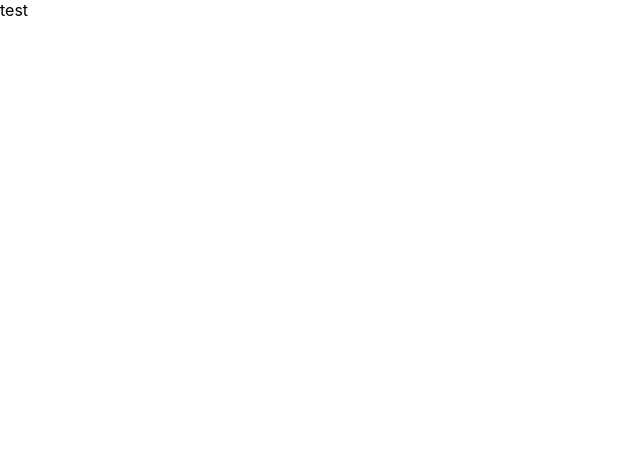
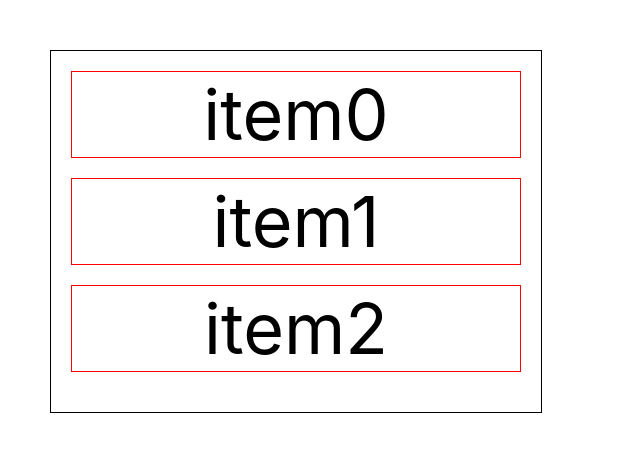
Before and after one commit to ichigobranding/dragdrop, a React (Create React App) app: page / in a window 1280 px wide. Shown: the top 452 px of the page, without its empty margins (0-640 px from the left). Built offline with nearby package versions, Linux system fonts and the light colour scheme.

Commit message:
dragdrop途中

```diff
--- /dev/null
+++ b/src/App.css
@@ -0,0 +1,12 @@
+.dragDropArea{
+ text-align: center;
+ margin: 50px;
+ padding: 20px;
+ width: 450px;
+ border: 1px solid #000;
+}
+.item{
+ margin-bottom:20px;
+ font-size:70px;
+ border: 1px solid red;
+}
--- a/src/App.js
+++ b/src/App.js
@@ -1,7 +1,71 @@
+import { DragDropContext, Draggable, Droppable } from "react-beautiful-dnd";
+import "./App.css";
 function App() {
+  const onDragEnd = (result) => {
+    console.log(result.source.index);
+    console.log(result.destination.index);
+  }
   return (
-    <div>
-  test
+    <div className="dragDropArea">
+      <DragDropContext onDragEnd={onDragEnd}>
+        <Droppable droppableId="droppable">
+          {(provided) => (
+            <div {...provided.droppableProps} ref={provided.innerRef}>
+            <Draggable draggableId="item0" index={0}>
+              {(provided) => (
+                <div
+                  className="item"
+                  ref={provided.innerRef}
+                  {...provided.draggableProps}
+                  {...provided.dragHandleProps}
+                >
+                  item0
+                </div>
+              )}
+            </Draggable>
+            {provided.placeholder}
+            </div>
+          )}
+        </Droppable>
+        <Droppable droppableId="droppable">
+          {(provided) => (
+            <div {...provided.droppableProps} ref={provided.innerRef}>
+            <Draggable draggableId="item1" index={1}>
+              {(provided) => (
+                <div
+                  className="item"
+                  ref={provided.innerRef}
+                  {...provided.draggableProps}
+                  {...provided.dragHandleProps}
+                >
+                  item1
+                </div>
+              )}
+            </Draggable>
+            {provided.placeholder}
+            </div>
+          )}
+        </Droppable>
+        <Droppable droppableId="droppable">
+          {(provided) => (
+            <div {...provided.droppableProps} ref={provided.innerRef}>
+            <Draggable draggableId="item2" index={2}>
+              {(provided) => (
+                <div
+                  className="item"
+                  ref={provided.innerRef}
+                  {...provided.draggableProps}
+                  {...provided.dragHandleProps}
+                >
+                  item2
+                </div>
+              )}
+            </Draggable>
+            {provided.placeholder}
+            </div>
+          )}
+        </Droppable>
+      </DragDropContext>
     </div>
   );
 }
--- a/src/index.js
+++ b/src/index.js
@@ -1,17 +1,11 @@
 import React from 'react';
-import ReactDOM from 'react-dom/client';
+import ReactDOM from 'react-dom';
 import './index.css';
 import App from './App';
-import reportWebVitals from './reportWebVitals';
 
-const root = ReactDOM.createRoot(document.getElementById('root'));
-root.render(
-  <React.StrictMode>
-    <App />
-  </React.StrictMode>
+ReactDOM.render(
+    <React.StrictMode>
+        <App />
+    </React.StrictMode>,
+    document.getElementById('root')
 );
-
-// If you want to start measuring performance in your app, pass a function
-// to log results (for example: reportWebVitals(console.log))
-// or send to an analytics endpoint. Learn more: https://bit.ly/CRA-vitals
-reportWebVitals();
--- a/src/reportWebVitals.js
+++ /dev/null
@@ -1,13 +0,0 @@
-const reportWebVitals = onPerfEntry => {
-  if (onPerfEntry && onPerfEntry instanceof Function) {
-    import('web-vitals').then(({ getCLS, getFID, getFCP, getLCP, getTTFB }) => {
-      getCLS(onPerfEntry);
-      getFID(onPerfEntry);
-      getFCP(onPerfEntry);
-      getLCP(onPerfEntry);
-      getTTFB(onPerfEntry);
-    });
-  }
-};
-
-export default reportWebVitals;
```
